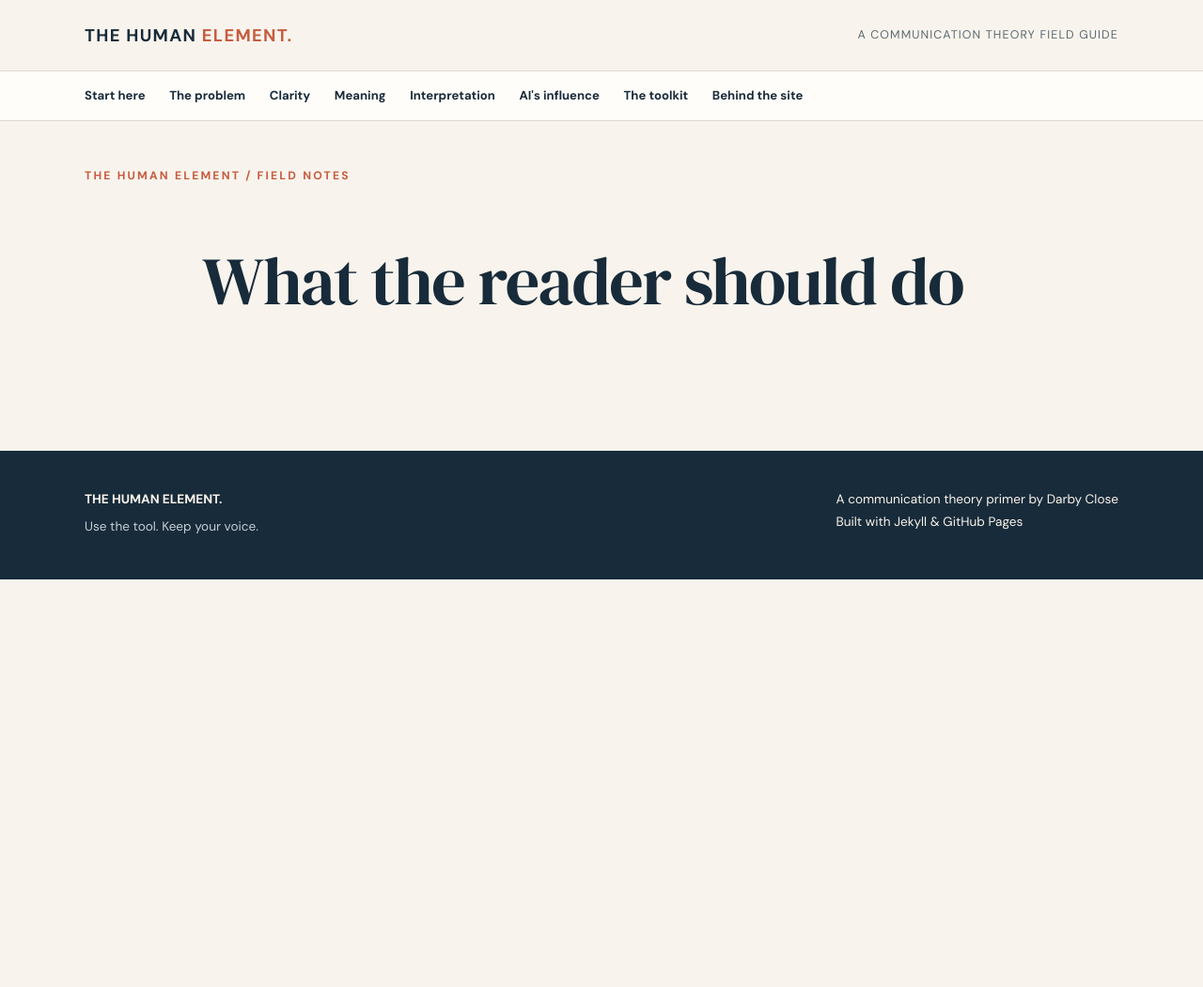
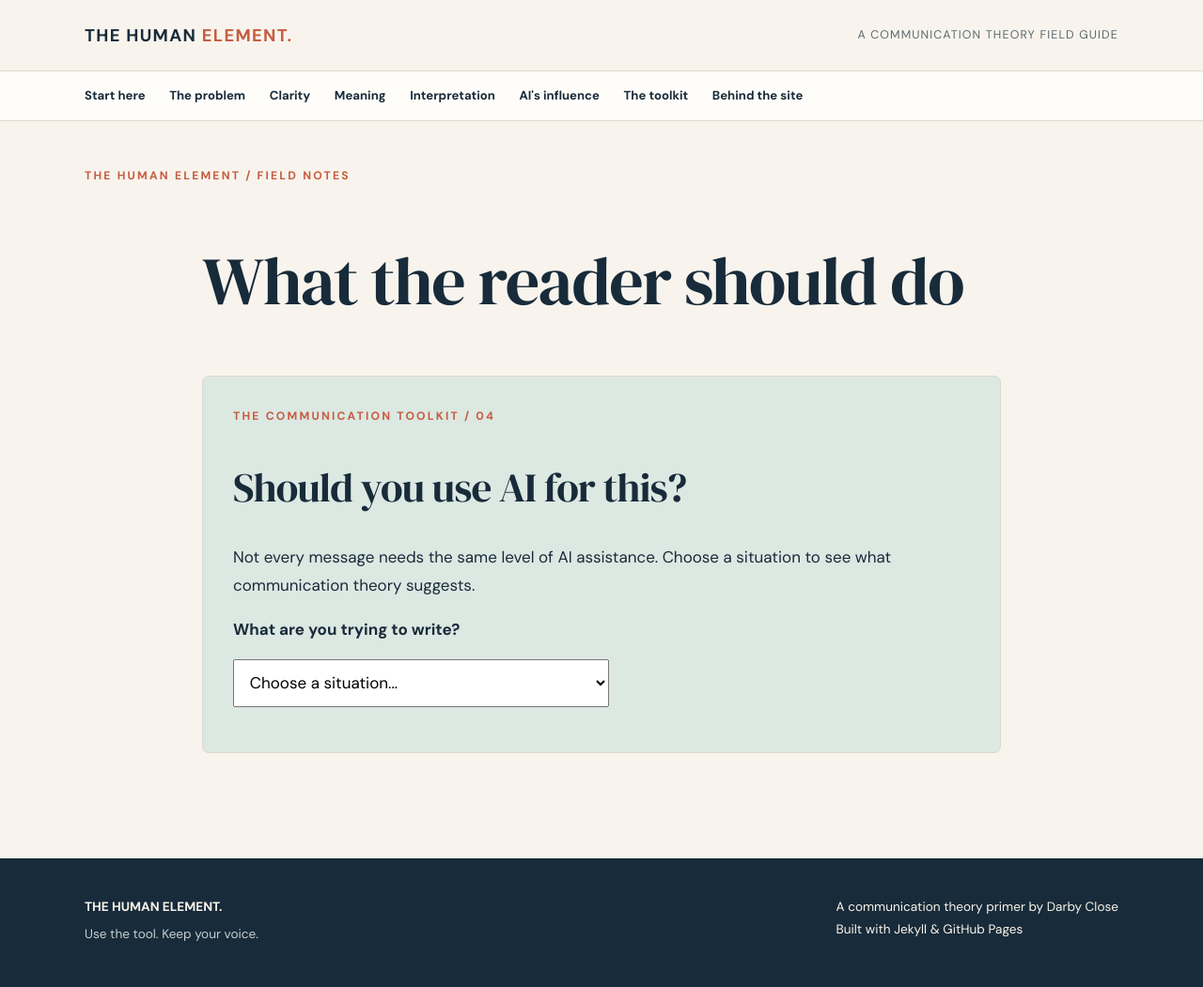
Before and after one commit to Darbyclose/comm-primer, a Jekyll site: the page built from what-the-reader-should-do.md, in a window 1280 px wide. Shown: the whole page at 94% size. Built offline with Jekyll 4.4.1, drawn with Linux system fonts in a browser that asks for light colours; before the commit the page ends 900 px from its top, so only the background shows below that.

Commit message:
Implement AI communication toolkit section
Added a section with AI communication advice based on user-selected situations.

```diff
--- a/what-the-reader-should-do.md
+++ b/what-the-reader-should-do.md
@@ -3,3 +3,68 @@ layout: default
 title: What the reader should do
 permalink: /what-the-reader-should-do/
 ---
+
+<section class="activity">
+  <div class="kicker">THE COMMUNICATION TOOLKIT / 04</div>
+  <h2>Should you use AI for this?</h2>
+
+  <p>Not every message needs the same level of AI assistance. Choose a situation to see what communication theory suggests.</p>
+
+  <label for="ai-situation"><strong>What are you trying to write?</strong></label>
+
+  <select id="ai-situation" style="display:block; width:100%; max-width:400px; padding:.8rem; margin:1rem 0; font:inherit;">
+    <option value="">Choose a situation...</option>
+    <option value="professor">An email to a professor</option>
+    <option value="apology">An apology to a friend</option>
+    <option value="birthday">A birthday message</option>
+    <option value="creative">A creative project</option>
+  </select>
+
+  <div id="ai-advice" class="message" aria-live="polite" hidden>
+    <h3 id="ai-advice-title"></h3>
+    <p id="ai-advice-description"></p>
+  </div>
+</section>
+
+<script>
+(function () {
+  const select = document.getElementById("ai-situation");
+  const result = document.getElementById("ai-advice");
+  const title = document.getElementById("ai-advice-title");
+  const description = document.getElementById("ai-advice-description");
+
+  const advice = {
+    professor: {
+      title: "AI can be a useful editor.",
+      description: "Write down what you need to communicate, then use AI to make it clearer and more professional. Shannon and Weaver's model helps explain why clarity matters."
+    },
+    apology: {
+      title: "Keep the actual apology yours.",
+      description: "AI can help you organize your thoughts, but the responsibility and feelings should come from you. Think about how the other person might interpret your message."
+    },
+    birthday: {
+      title: "Make it personal.",
+      description: "Use your own memories, jokes, and specific details. Semiotics shows how shared experiences create meaning that generic language often can't capture."
+    },
+    creative: {
+      title: "Brainstorm together, but make the choices yourself.",
+      description: "AI can suggest possibilities, but be intentional about which ideas you choose and how you develop them. That's where intentio algorithmi comes in."
+    }
+  };
+
+  if (select && result && title && description) {
+    select.addEventListener("change", function () {
+      const selected = advice[select.value];
+
+      if (!selected) {
+        result.hidden = true;
+        return;
+      }
+
+      title.textContent = selected.title;
+      description.textContent = selected.description;
+      result.hidden = false;
+    });
+  }
+})();
+</script>
```
